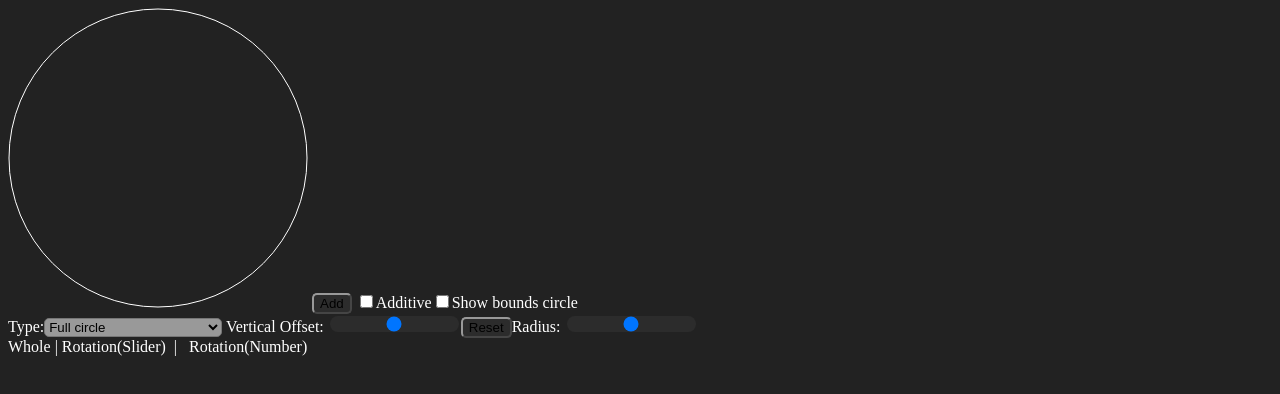
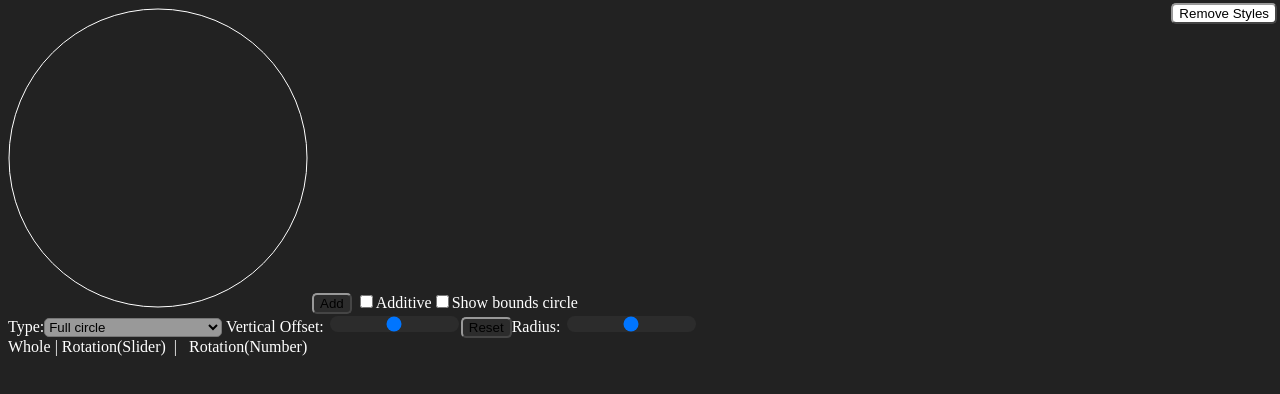
Before and after one commit to Perodactyl/circle-divider, a plain HTML site: page index.html in a window 1280 px wide. Drawn offline with Linux system fonts and the light colour scheme.

Commit message:
Made styles removable so you can burn your eyes.

```diff
--- a/index.html
+++ b/index.html
@@ -31,12 +31,20 @@
 		input[type=checkbox]{
 			background-color: #999999;
 		}
+		#remstyle{
+			position: absolute;
+			top:3px;
+			right:3px;
+			background-color: white;
+			color:black;
+		}
 body input, body button {
 	background-color: #2C2C2C;
 }
 	</style>
 </head>
 <body>
+	<button id="remstyle" onclick="$('style').remove();light=true;update();this.remove()">Remove Styles</button>
 	<canvas id="circleCanvas" width="300" height="300"></canvas>
 	<button id="add" onclick="addRule()">Add</button>
 	<input id="additive" type="checkbox" onclick="update()">Additive<input type="checkbox" id="outline" onclick="update()">Show bounds circle<br>
--- a/main.js
+++ b/main.js
@@ -6,6 +6,7 @@ var rules = document.getElementById("rules")
 var type = document.getElementById("settings")
 type.onchange = update
 var out = document.getElementById("outline")
+var light = false
 class Vector2{
     x=0
     y=0
@@ -14,7 +15,9 @@ class Vector2{
         this.y = y
     }
 }
-ctx.strokeStyle = "white"
+if(!light){
+	ctx.strokeStyle = "white"
+}
 var center = new Vector2(150, 150)
 /**
  *
@@ -108,6 +111,9 @@ function update(){
 		ctx.clearRect(0, 0, canv.width, canv.height)
 		return
 	}
+	if(light){
+		ctx.strokeStyle = "#000000"
+	}
 	var circRule = type.value
 	var rules = $("#rules")[0].children
 	var additive = $("#additive")[0].checked
@@ -115,7 +121,7 @@ function update(){
     ctx.clearRect(0, 0, canv.width, canv.height)
 	if(out.checked){
 		let oldStroke = ctx.strokeStyle
-		ctx.strokeStyle = "#FFFFFF88"
+		ctx.strokeStyle = light ? "#00000088" : "#FFFFFF88"
 		drawCircle(rad-1, center, false)
 		ctx.strokeStyle = oldStroke
 	}
```
